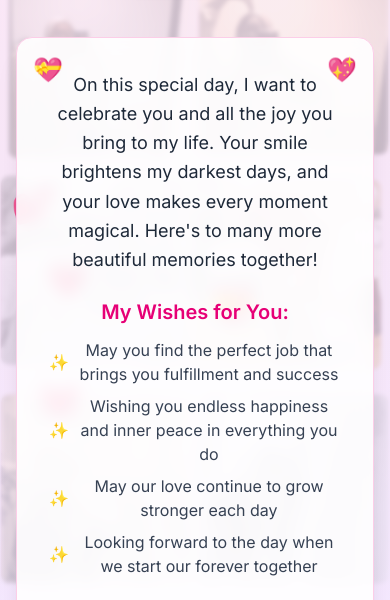
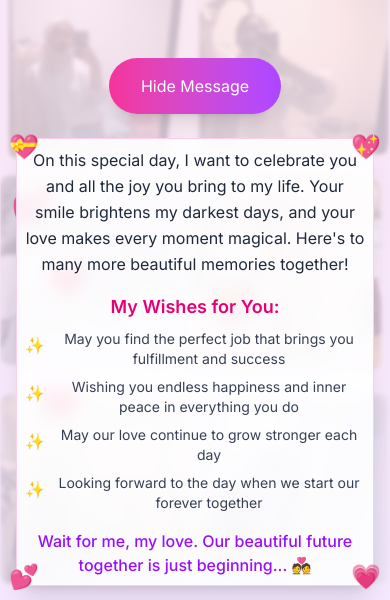
Before and after one commit to Ghifaryh/in10-24-bday, a Next.js app: page / in a window 390 px wide. Both pictures are taken after a click on the button "Click for a Special Message". Shown: the part 244-844 px from the top of the page. Built offline with nearby package versions, Linux system fonts and the light colour scheme.

Commit message:
fixed cutted out message

```diff
--- a/src/app/page.tsx
+++ b/src/app/page.tsx
@@ -340,7 +340,7 @@ export default function Home() {
           </button>
 
           {showMessage && (
-            <div className="mt-8 p-8 bg-white/90 backdrop-blur-sm rounded-2xl shadow-xl max-w-2xl mx-auto animate-fade-in border border-pink-200">
+            <div className=" p-2 bg-white/90 backdrop-blur-sm rounded-2xl shadow-xl max-w-2xl mx-auto animate-fade-in border border-pink-200 z-50">
               <div className="relative">
                 {/* Decorative elements */}
                 <div className="absolute -top-4 -left-4 text-2xl animate-float">💝</div>
@@ -349,38 +349,38 @@ export default function Home() {
                 <div className="absolute -bottom-4 -right-4 text-2xl animate-float" style={{ animationDelay: '1.5s' }}>💗</div>
 
                 {/* Main message */}
-                <div className="space-y-4">
-                  <p className="text-lg text-gray-800 leading-relaxed">
+                <div className="space-y-3">
+                  <p className="text-base sm:text-lg text-gray-800 leading-relaxed">
                     On this special day, I want to celebrate you and all the joy you bring to my life.
                     Your smile brightens my darkest days, and your love makes every moment magical.
                     Here&apos;s to many more beautiful memories together!
                   </p>
 
                   {/* Special wishes */}
-                  <div className="mt-6 space-y-3">
-                    <h3 className="text-xl font-semibold text-pink-600">My Wishes for You:</h3>
+                  <div className="mt-4 space-y-2">
+                    <h3 className="text-lg font-semibold text-pink-600">My Wishes for You:</h3>
                     <ul className="space-y-2 text-gray-700">
-                      <li className="flex items-center space-x-2">
-                        <span className="text-pink-500">✨</span>
-                        <span>May you find the perfect job that brings you fulfillment and success</span>
+                      <li className="flex items-start space-x-2">
+                        <span className="text-pink-500 mt-1">✨</span>
+                        <span className="text-sm">May you find the perfect job that brings you fulfillment and success</span>
                       </li>
-                      <li className="flex items-center space-x-2">
-                        <span className="text-pink-500">✨</span>
-                        <span>Wishing you endless happiness and inner peace in everything you do</span>
+                      <li className="flex items-start space-x-2">
+                        <span className="text-pink-500 mt-1">✨</span>
+                        <span className="text-sm">Wishing you endless happiness and inner peace in everything you do</span>
                       </li>
-                      <li className="flex items-center space-x-2">
-                        <span className="text-pink-500">✨</span>
-                        <span>May our love continue to grow stronger each day</span>
+                      <li className="flex items-start space-x-2">
+                        <span className="text-pink-500 mt-1">✨</span>
+                        <span className="text-sm">May our love continue to grow stronger each day</span>
                       </li>
-                      <li className="flex items-center space-x-2">
-                        <span className="text-pink-500">✨</span>
-                        <span>Looking forward to the day when we start our forever together</span>
+                      <li className="flex items-start space-x-2">
+                        <span className="text-pink-500 mt-1">✨</span>
+                        <span className="text-sm">Looking forward to the day when we start our forever together</span>
                       </li>
                     </ul>
                   </div>
 
                   {/* Closing message */}
-                  <p className="mt-6 text-lg font-medium text-purple-600">
+                  <p className="mt-4 text-base font-medium text-purple-600">
                     Wait for me, my love. Our beautiful future together is just beginning... 💑
                   </p>
                 </div>
@@ -391,8 +391,8 @@ export default function Home() {
       </section>
 
       {/* Carousel Section */}
-      <section className="py-16 px-4">
-        <h2 className="text-4xl font-bold text-center text-purple-600 mb-12">
+      <section className="py-8 sm:py-16 px-4">
+        <h2 className="text-3xl sm:text-4xl font-bold text-center text-purple-600 mb-8 sm:mb-12">
           Our Beautiful Memories
         </h2>
         <div className="max-w-4xl mx-auto">
```
